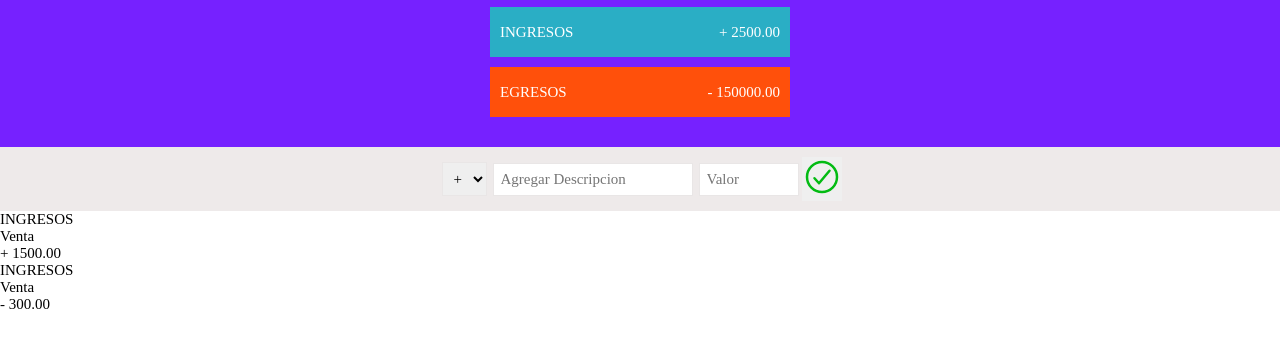
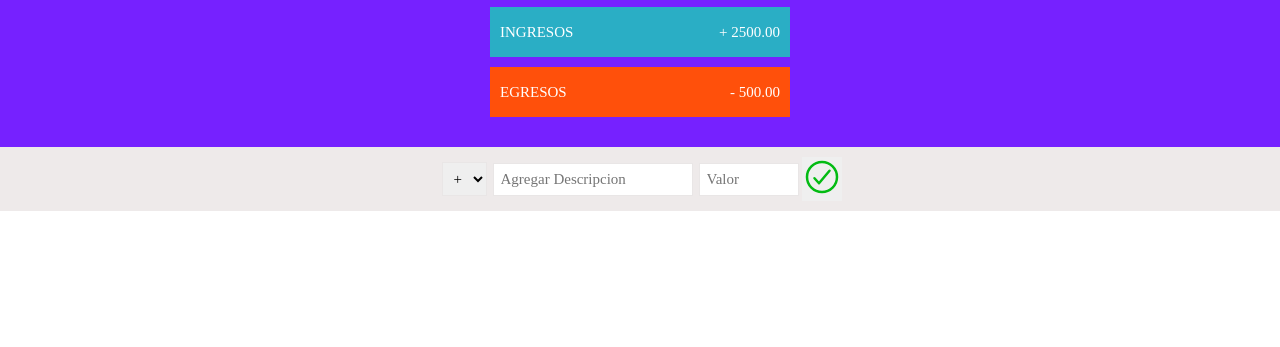
Before and after one commit to gcoddev/app-presupuesto, a plain HTML site: page index.html in a window 1280 px wide. Shown: the part 101-448 px from the top of the page. Drawn offline with nearby package versions, Linux system fonts and the light colour scheme.

Commit message:
Actualizacion de pagina

```diff
--- a/index.html
+++ b/index.html
@@ -23,7 +23,7 @@
                 </div>
                 <div class="egresos ficha">
                     <div class="titulo">EGRESOS</div>
-                    <div class="saldo_info" id="saldo_info">- 150000.00
+                    <div class="saldo_info" id="saldo_info">- 500.00
                         <p class="porcentaje porcentaje_egresos">10.56%</p>
                     </div>
                 </div>
@@ -45,25 +45,6 @@
         </div>
     </div>
 
-    <div class="main">
-        <div class="ingresos_actualizacion">
-            <div class="titulo_ingreso">INGRESOS</div>
-            <div class="info_ingresos">
-                <div class="descripcion_ingreso">Venta</div>
-                <div class="saldo_ingreso">+ 1500.00</div>
-            </div>
-        </div>
-        <div class="egresos_actualizacion">
-            <div class="titulo_egreso">INGRESOS</div>
-            <div class="info_egresos">
-                <div class="descripcion_egreso">Venta</div>
-                <div class="saldo_egreso">- 300.00
-                    <span class="porcentaje_egreso"></span>
-                </div>
-            </div>
-        </div>
-    </div>
-
     <script src="js/dato.js"></script>
     <script src="js/ingreso.js"></script>
     <script src="js/egreso.js"></script>
```
Also changed, not shown: 1 other file.
